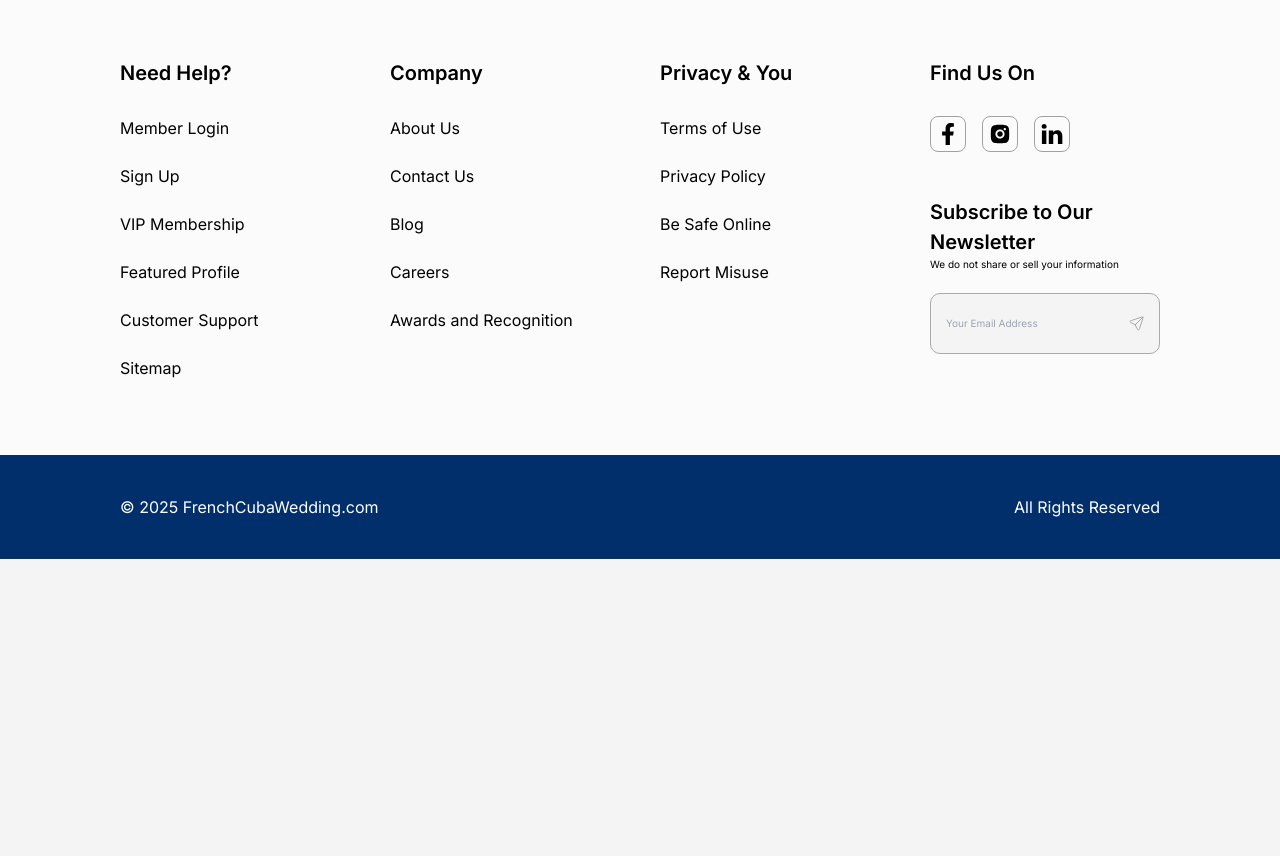
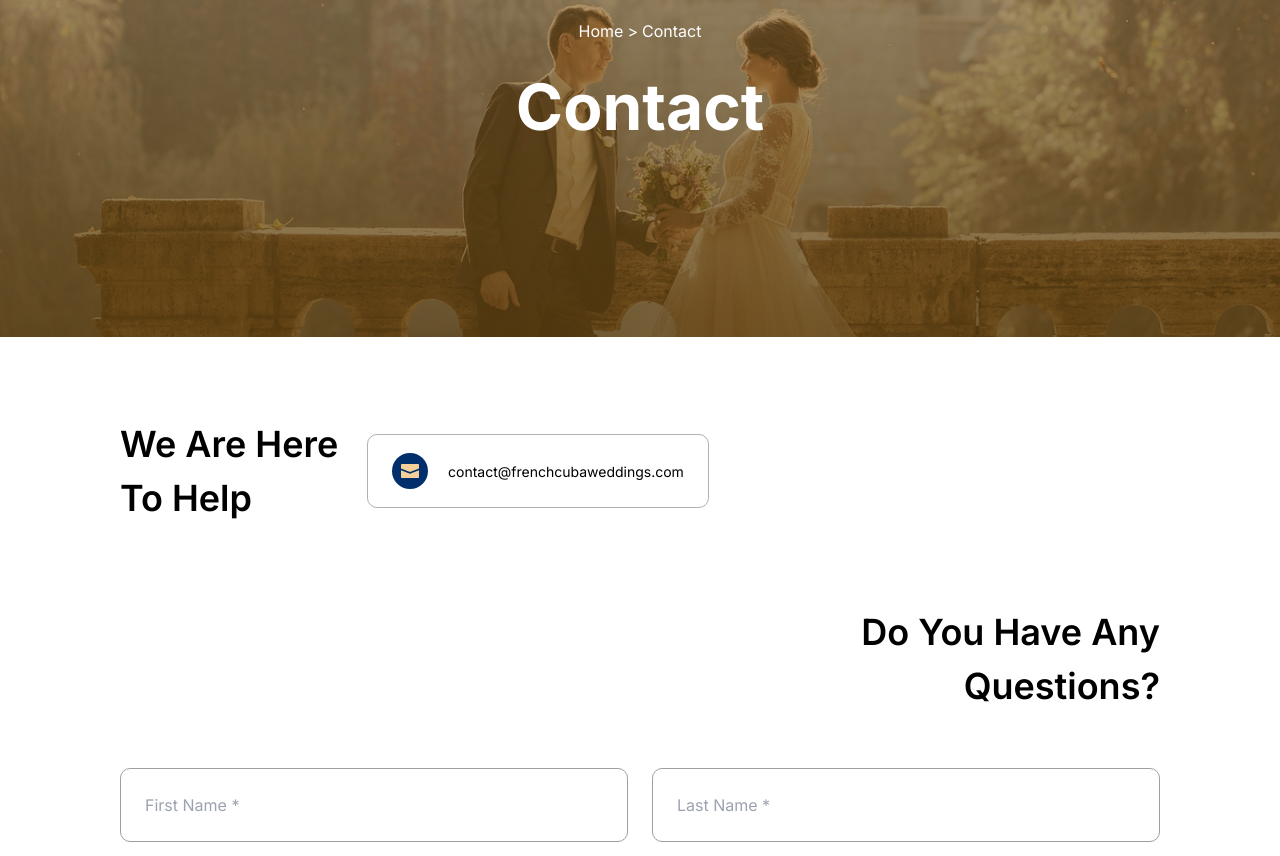
Before and after one commit to MahadiHasan2903/wedding-web-app, a Next.js app: page /contact in a window 1280 px wide. Shown: the part 241-1097 px from the top of the page. Before the commit the page ends 800 px from the top, so only its background shows below. Built offline with nearby package versions, Linux system fonts and the light colour scheme.

Commit message:
feat(contact): implemented contact form

```diff
--- a/app/(application)/contact/page.tsx
+++ b/app/(application)/contact/page.tsx
@@ -1,7 +1,16 @@
 import React from "react";
+import { FAQ, FindMatch, HeroBanner } from "@/lib/features/common";
+import { ContactForm } from "@/lib/features/contact";
 
 const ContactPage = () => {
-  return <div>ContactPage</div>;
+  return (
+    <div className="w-full bg-white flex flex-col justify-between">
+      <HeroBanner title="Contact" />
+      <ContactForm />
+      <FindMatch />
+      <FAQ />
+    </div>
+  );
 };
 
 export default ContactPage;
--- /dev/null
+++ b/lib/components/form-elements/Input.tsx
@@ -0,0 +1,55 @@
+"use client";
+
+import React, { ChangeEvent } from "react";
+
+export interface PropsType {
+  label?: string;
+  name: string;
+  type: string;
+  placeholder?: string;
+  value?: string | number;
+  onChange?: (e: ChangeEvent<HTMLInputElement>) => void;
+  error?: string;
+  required?: boolean;
+  readOnly?: boolean;
+}
+
+const Input = ({
+  label,
+  name,
+  type,
+  placeholder,
+  value,
+  onChange,
+  error,
+  required = true,
+  readOnly = false,
+}: PropsType) => {
+  return (
+    <div className="flex flex-col gap-2 w-full">
+      {label && (
+        <label htmlFor={name} className="text-md font-medium">
+          {label}
+          {required && <span className="text-red-500 ml-1">*</span>}
+        </label>
+      )}
+      <input
+        id={name}
+        name={name}
+        type={type}
+        placeholder={placeholder}
+        value={value}
+        onChange={onChange}
+        required={required}
+        readOnly={readOnly}
+        className={`p-[24px] border rounded-[10px] outline-none transition-all duration-200 ${
+          error ? "border-red" : "border-[#A0A0A0] focus:border-primary"
+        }`}
+      />
+
+      {error && <p className="text-red text-sm">{error}</p>}
+    </div>
+  );
+};
+
+export default Input;
--- /dev/null
+++ b/lib/components/form-elements/Textarea.tsx
@@ -0,0 +1,54 @@
+"use client";
+
+import React, { ChangeEvent } from "react";
+
+export interface PropType {
+  label?: string;
+  name: string;
+  placeholder?: string;
+  value?: string;
+  onChange?: (e: ChangeEvent<HTMLTextAreaElement>) => void;
+  error?: string;
+  required?: boolean;
+  readOnly?: boolean;
+  rows?: number;
+}
+
+const Textarea = ({
+  label,
+  name,
+  placeholder,
+  value,
+  onChange,
+  error,
+  required = false,
+  readOnly = false,
+  rows = 6,
+}: PropType) => {
+  return (
+    <div className="flex flex-col gap-2 w-full">
+      {label && (
+        <label htmlFor={name} className="text-md font-medium">
+          {label}
+          {required && <span className="text-red-500 ml-1">*</span>}
+        </label>
+      )}
+      <textarea
+        id={name}
+        name={name}
+        placeholder={placeholder}
+        value={value}
+        onChange={onChange}
+        required={required}
+        readOnly={readOnly}
+        rows={rows}
+        className={`p-[24px] border rounded-[10px] outline-none transition-all duration-200 ${
+          error ? "border-red" : "border-[#A0A0A0] focus:border-primary"
+        }`}
+      />
+      {error && <p className="text-red text-sm">{error}</p>}
+    </div>
+  );
+};
+
+export default Textarea;
--- a/lib/components/form-elements/index.ts
+++ b/lib/components/form-elements/index.ts
@@ -0,0 +1,4 @@
+import Input from "./Input";
+import Textarea from "./Textarea";
+
+export { Input, Textarea };
--- a/lib/components/image/icons.ts
+++ b/lib/components/image/icons.ts
@@ -1,8 +1,9 @@
+import star from "@/public/icons/star.svg";
+import send from "@/public/icons/send.svg";
+import mail from "@/public/icons/mail.svg";
+import crown from "@/public/icons/crown.svg";
+import heart from "@/public/icons/heart.svg";
+import quote from "@/public/icons/quote.svg";
 import avatar from "@/public/icons/avatar.svg";
-import crown from "@/public/icons/crown.svg";
-import star from "@/public/icons/star.svg";
-import heart from "@/public/icons/heart.svg";
-import send from "@/public/icons/send.svg";
-import quote from "@/public/icons/quote.svg";
 
-export { avatar, crown, star, heart, send, quote };
+export { avatar, crown, star, heart, send, quote, mail };
--- /dev/null
+++ b/lib/features/contact/ContactForm.tsx
@@ -0,0 +1,159 @@
+"use client";
+
+import React from "react";
+import { mail } from "@/lib/components/image/icons";
+import { useForm, Controller } from "react-hook-form";
+import { zodResolver } from "@hookform/resolvers/zod";
+import { SectionTitle } from "@/lib/components/heading";
+import { ImageWithFallback } from "@/lib/components/image";
+import { Input, Textarea } from "@/lib/components/form-elements";
+import {
+  contactSubmissionFormSchema,
+  ContactSubmissionFormType,
+} from "@/lib/schema/contact.schema";
+import { CommonButton } from "@/lib/components/buttons";
+
+const ContactForm = () => {
+  const {
+    control,
+    handleSubmit,
+    formState: { errors },
+  } = useForm<ContactSubmissionFormType>({
+    resolver: zodResolver(contactSubmissionFormSchema),
+  });
+
+  const handleContactFormSubmit = (data: ContactSubmissionFormType) => {
+    console.log("Form Submitted:", JSON.stringify(data, null, 2));
+  };
+  return (
+    <div className="w-full px-[120px] py-[80px]">
+      <div className="flex flex-col gap-[55px]">
+        <div className="flex flex-col gap-[80px] justify-between">
+          <div className="flex items-center gap-[7px]">
+            <SectionTitle
+              title="We Are Here To Help"
+              className="max-w-[240px]"
+            />
+
+            <div className="flex items-center gap-[20px] border border-[#B0B1B3] px-[24px] py-[18px] rounded-[10px]">
+              <div className="bg-primary flex items-center justify-center w-[36px] h-[36px] rounded-full">
+                <ImageWithFallback
+                  src={mail}
+                  width={18}
+                  height={18}
+                  alt="mail"
+                />
+              </div>
+              <p className="text-[14px] leading-[21px]">
+                contact@frenchcubaweddings.com
+              </p>
+            </div>
+          </div>
+          <div className="w-full flex justify-end">
+            <SectionTitle
+              title="Do You Have Any Questions?"
+              className="max-w-[350px] text-end"
+            />
+          </div>
+        </div>
+        <form
+          onSubmit={handleSubmit(handleContactFormSubmit)}
+          className="w-full flex flex-col gap-[24px]"
+        >
+          <div className="flex items-center gap-[24px]">
+            <Controller
+              name="firstName"
+              defaultValue=""
+              control={control}
+              render={({ field }) => (
+                <Input
+                  {...field}
+                  type="text"
+                  placeholder="First Name *"
+                  error={errors.firstName && errors.firstName.message}
+                />
+              )}
+            />
+            <Controller
+              name="lastName"
+              defaultValue=""
+              control={control}
+              render={({ field }) => (
+                <Input
+                  {...field}
+                  type="text"
+                  placeholder="Last Name *"
+                  error={errors.lastName && errors.lastName.message}
+                />
+              )}
+            />
+          </div>
+
+          <div className="flex items-center gap-[24px]">
+            <Controller
+              name="email"
+              defaultValue=""
+              control={control}
+              render={({ field }) => (
+                <Input
+                  {...field}
+                  type="email"
+                  placeholder="Email Address *"
+                  error={errors.email && errors.email.message}
+                />
+              )}
+            />
+            <Controller
+              name="phoneNumber"
+              defaultValue=""
+              control={control}
+              render={({ field }) => (
+                <Input
+                  {...field}
+                  type="text"
+                  placeholder="Phone Number"
+                  error={errors.phoneNumber && errors.phoneNumber.message}
+                />
+              )}
+            />
+          </div>
+
+          <Controller
+            name="subject"
+            defaultValue=""
+            control={control}
+            render={({ field }) => (
+              <Input
+                {...field}
+                type="text"
+                placeholder="Subject *"
+                error={errors.subject && errors.subject.message}
+              />
+            )}
+          />
+
+          <Controller
+            name="message"
+            defaultValue=""
+            control={control}
+            render={({ field }) => (
+              <Textarea
+                {...field}
+                rows={6}
+                placeholder="Message *"
+                error={errors.message && errors.message.message}
+              />
+            )}
+          />
+          <CommonButton
+            type="submit"
+            label="Submit"
+            className="w-full p-[20px] bg-red text-white text-[16px] font-semibold rounded-full"
+          />
+        </form>
+      </div>
+    </div>
+  );
+};
+
+export default ContactForm;
--- /dev/null
+++ b/lib/features/contact/index.ts
@@ -0,0 +1,3 @@
+import ContactForm from "./ContactForm";
+
+export { ContactForm };
--- /dev/null
+++ b/lib/schema/contact.schema.ts
@@ -0,0 +1,26 @@
+import { z } from "zod";
+
+export const contactSubmissionFormSchema = z.object({
+  firstName: z
+    .string()
+    .min(2, "First name is required")
+    .refine((value) => value.trim().length > 0, "First name is required"),
+  lastName: z
+    .string()
+    .min(2, "Last name is required")
+    .refine((value) => value.trim().length > 0, "Last name is required"),
+  email: z.string().email("Invalid email address"),
+  phoneNumber: z.string().optional(),
+  subject: z
+    .string()
+    .min(2, "Subject is required")
+    .refine((value) => value.trim().length > 0, "Subject is required"),
+  message: z
+    .string()
+    .min(2, "Message is required")
+    .refine((value) => value.trim().length > 0, "Message is required"),
+});
+
+export type ContactSubmissionFormType = z.infer<
+  typeof contactSubmissionFormSchema
+>;
```
Also changed, not shown: public/icons/mail.svg (added).
